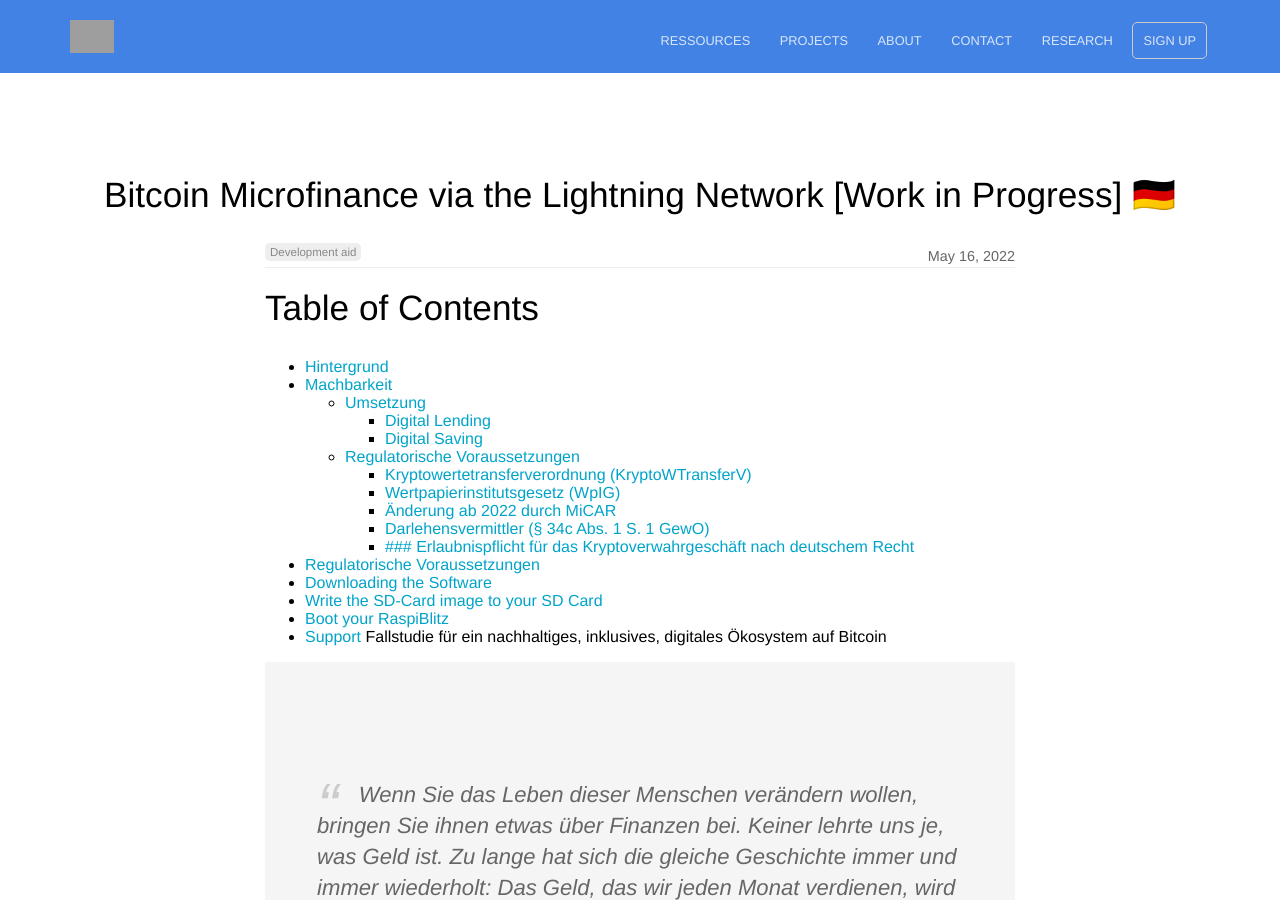
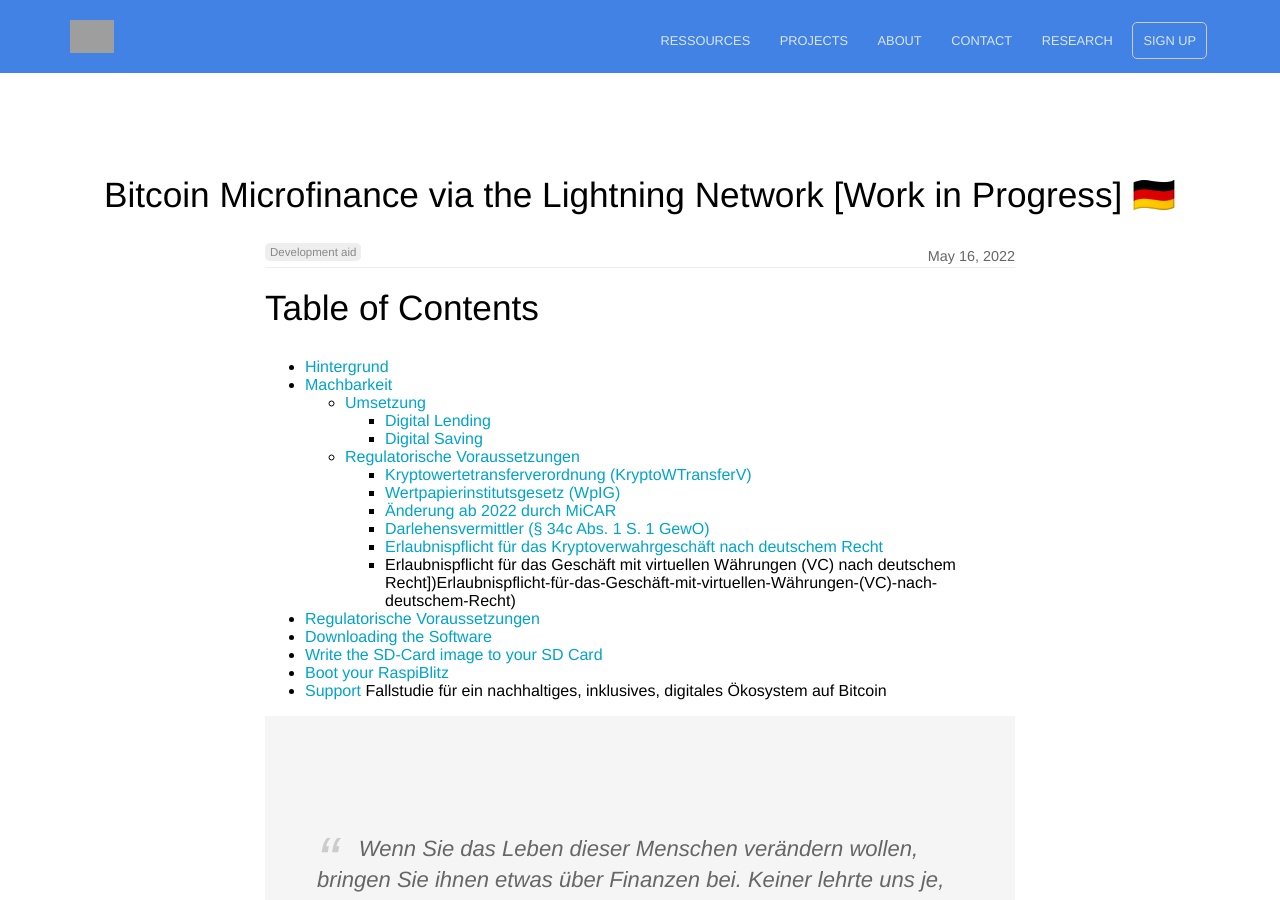
Before and after one commit to Bitcoin-InnovationHub/home, a Jekyll site: the page built from _posts/2022-05-16-bitcoin-microfinance.md, in a window 1280 px wide and 900 px high. Built offline with Jekyll 4.4.1, drawn with Linux system fonts in a browser that asks for light colours; grey boxes are pictures that could not be loaded.

Commit message:
Update 2022-05-16-bitcoin-microfinance.md

```diff
--- a/_posts/2022-05-16-bitcoin-microfinance.md
+++ b/_posts/2022-05-16-bitcoin-microfinance.md
@@ -17,7 +17,8 @@ Table of Contents
     	- [Wertpapierinstitutsgesetz (WpIG)](#Wertpapierinstitutsgesetz-WpIG)
     	- [Änderung ab 2022 durch MiCAR](#Änderung-ab-2022-durch-MiCAR)
     	- [Darlehensvermittler (§ 34c Abs. 1 S. 1 GewO)](#Darlehensvermittler-(§-34c-Abs.-1-S.-1-GewO))
-    	- [### Erlaubnispflicht für das Kryptoverwahrgeschäft nach deutschem Recht](#Erlaubnispflicht-für-das-Kryptoverwahrgeschäft-nach-deutschem-Recht)
+    	- [Erlaubnispflicht für das Kryptoverwahrgeschäft nach deutschem Recht](#Erlaubnispflicht-für-das-Kryptoverwahrgeschäft-nach-deutschem-Recht)
+    	- Erlaubnispflicht für das Geschäft mit virtuellen Währungen (VC) nach deutschem Recht])Erlaubnispflicht-für-das-Geschäft-mit-virtuellen-Währungen-(VC)-nach-deutschem-Recht)
   - [Regulatorische Voraussetzungen](#assemble-your-raspiblitz)
   - [Downloading the Software](#downloading-the-software)
   - [Write the SD-Card image to your SD Card](#write-the-sd-card-image-to-your-sd-card)
```
